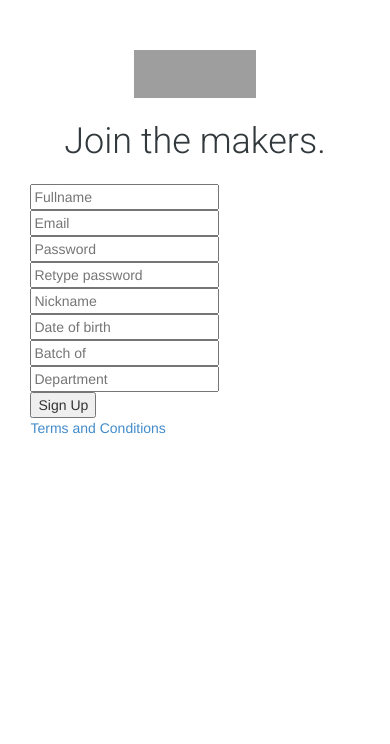
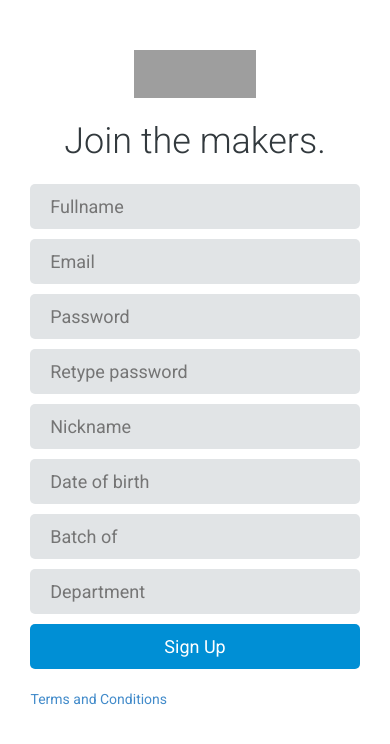
Before and after one commit to Robodarshan/robodarshan, a Django app: page /accounts/register/ in a window 390 px wide. Shown: the top 744 px of the page. Run offline with Django 3.2, Linux system fonts and the light colour scheme; parts of the project's set-up code (start-up, migrations or seed data) failed here and were passed over; some libraries are stand-ins or nearby versions; grey boxes are pictures that could not be loaded.

Commit message:
added mobile styles, cleaned up

```diff
--- a/main/static/main/css/auth.css
+++ b/main/static/main/css/auth.css
@@ -42,6 +42,72 @@ input:-webkit-autofill, textarea:-webkit-autofill, select:-webkit-autofill{
     overflow: hidden;
 }
 
+.form-field-wrapper, .form-submit-wrapper {
+	margin-bottom: 10px;
+	background-clip: padding-box;
+    border-radius: 5px;
+    background-color: #e1e4e6;
+    padding: 0 6%;
+}
+
+.form-field-wrapper > input, .form-submit-wrapper > input {
+	font-size: 18px;
+	height: 45px;
+	line-height: 18px;
+	padding-bottom: 2px;
+	background-color: transparent;
+	border: medium none;
+	box-shadow: none;
+	box-sizing: content-box;
+	color: #32393d;
+	font-family: Roboto,Helvetica,sans-serif;
+	margin: 0;
+	outline: medium none;
+	padding: 0;
+	width: 100%;
+}
+
+.form-submit-wrapper {
+	background-color: #008fd5;
+    float: none;
+    padding-left: 30px;
+    padding-right: 30px;
+}
+
+.form-submit-wrapper > input {
+	background-image: none;
+	color: #ffffff;
+	text-shadow: none;
+	text-align: center;
+	display: block;
+}
+
+.extra-links-wrapper {
+	margin-top: 20px;
+	font-family: Roboto,Helvetica,sans-serif;
+}
+
+.auth-wrapper {
+	margin-bottom: 50px;
+}
+
+.form-errors, .form-success {
+    background: none repeat scroll 0 0 #ffd4d4;
+    border: 1px solid #ff8f8f;
+    border-radius: 5px;
+    color: red;
+    margin-bottom: 10px;
+    padding: 20px;
+    width: 100%;
+    text-align: center;
+}
+
+.form-success {
+    background: none repeat scroll 0 0 #d4ffd4;
+    border: 1px solid #8fff8f;
+    color: green;
+}
+
 @media (min-width: 640px) {
 	.form-wrapper {
 		margin: 50px auto 0;
```
Also changed, not shown: other parts of main/static/main/css/auth.css (+2 -45 lines).
